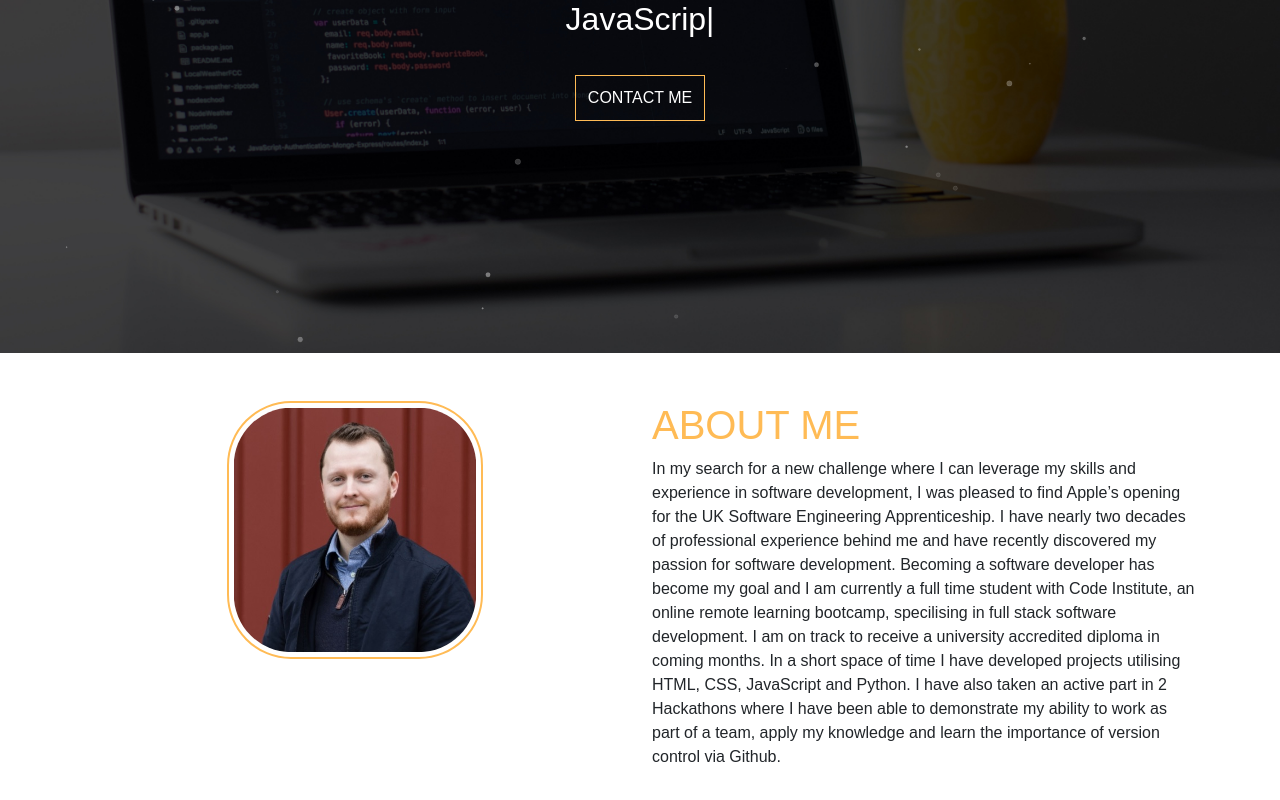
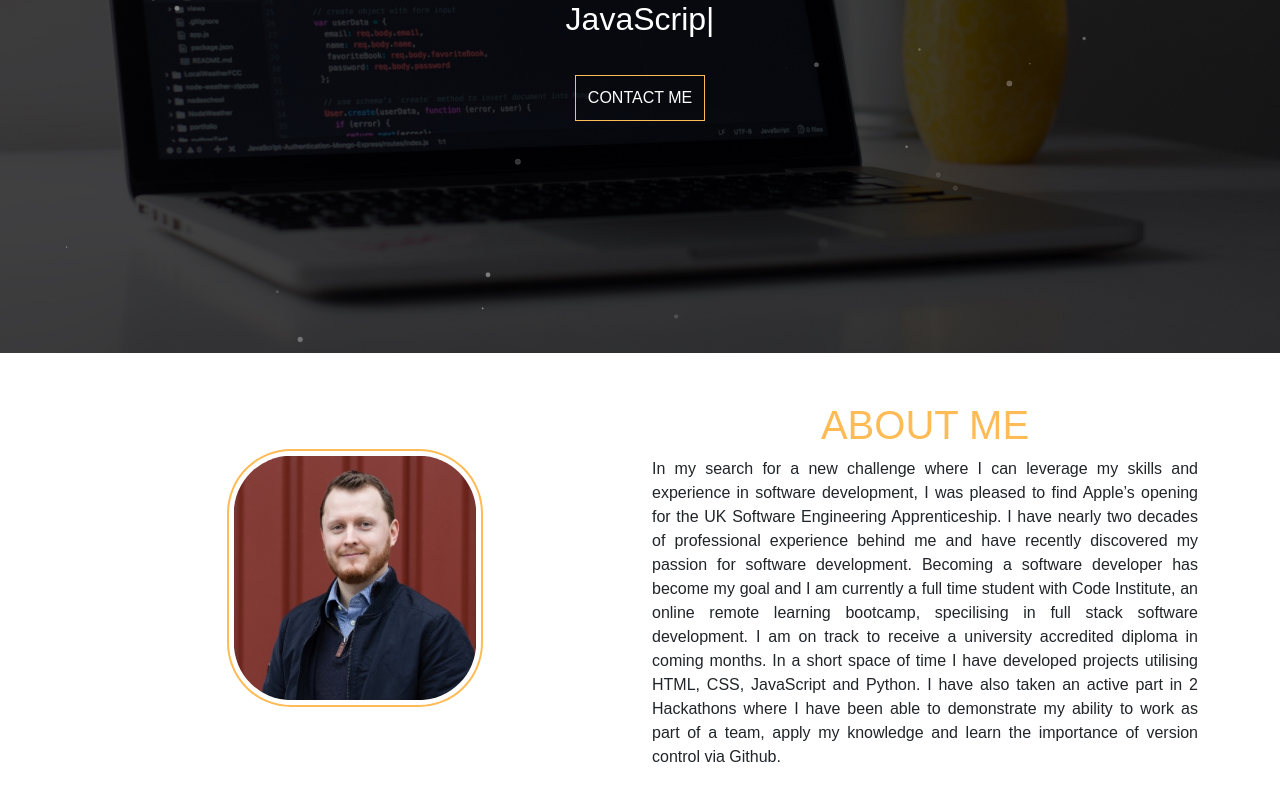
Before and after one commit to Tonywilson1211/My_Resume, a React (Create React App) app: page / in a window 1280 px wide. Shown: the part 426-1226 px from the top of the page. Built offline with nearby package versions, Linux system fonts and the light colour scheme.

Commit message:
add css styling to about me text

```diff
--- a/src/App.css
+++ b/src/App.css
@@ -97,6 +97,7 @@ nav ul li {
   padding-bottom: 10px;
   border-bottom: 3px solid #e3e3eb;
   letter-spacing: 5px;
+  font-family: "Libre Baskerville", sans-serif;
 }
 
 .main-info h2 {
@@ -145,7 +146,7 @@ nav ul li {
   z-index: 1;
 }
 
-/*ANimation stuff*/
+/*Animation stuff*/
 .main-info {
   animation-name: zoomIn;
   animation-duration: 1.5s;
@@ -178,6 +179,7 @@ nav ul li {
 }
 
 .profile-img {
+  margin-top: 3rem;
   width: 16rem;
   border-radius: 25%;
   padding: 0.3rem;
@@ -185,9 +187,14 @@ nav ul li {
 }
 
 .about {
+  text-align: center;
   color: var(--color-warning);
   text-transform: uppercase;
 
+}
+
+.about-text {
+  text-align: justify;
 }
 
 @media(max-width: 468px) {
--- a/src/components/AboutMe.js
+++ b/src/components/AboutMe.js
@@ -12,7 +12,7 @@ const AboutMe = () => {
             </div>
             <div className='col-lg-6 col-xm-12'>
                 <h1 className='about'>About Me</h1>
-                <p>
+                <p className='about-text'>
                 In my search for a new challenge where I can leverage my skills and experience in software development,
                 I was pleased to find Apple’s opening for the UK Software Engineering Apprenticeship.
 
```
